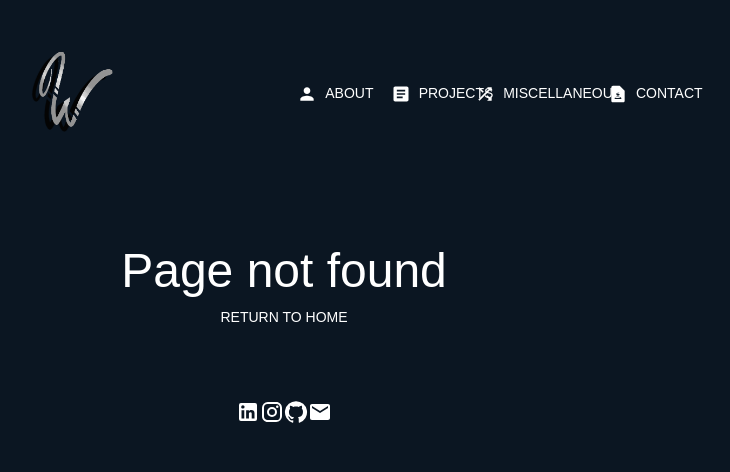
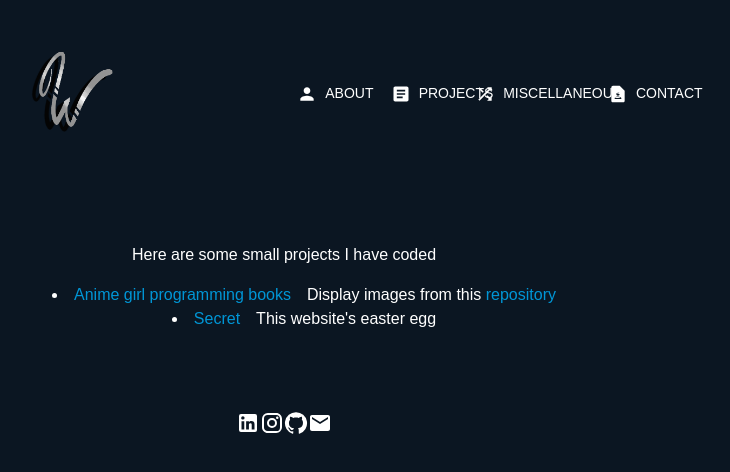
Before and after one commit to willyyhuang/portfolio, a Next.js app: page /Miscellaneous in a window 1280 px wide. Before the commit this address had no page. Shown: the top 472 px of the page, without its empty margins (356-1086 px from the left). Built offline with nearby package versions, Linux system fonts and the light colour scheme; a web font is replaced by a local one.

Commit message:
update miscellaneous

```diff
--- a/components/Layout.tsx
+++ b/components/Layout.tsx
@@ -6,20 +6,12 @@ import InstagramIcon from '@mui/icons-material/Instagram'
 import LinkedInIcon from '@mui/icons-material/LinkedIn'
 import PersonIcon from '@mui/icons-material/Person'
 import ShuffleIcon from '@mui/icons-material/Shuffle'
-import {
-  Button,
-  CircularProgress,
-  Grid,
-  Link as MuiLink,
-  Menu,
-  MenuItem,
-  Typography,
-} from '@mui/material'
+import {Button, CircularProgress, Grid, Link as MuiLink} from '@mui/material'
 import {hexEncode} from '@utils/index'
 import Image from 'next/image'
 import Link from 'next/link'
-import Router, {useRouter} from 'next/router'
-import {ReactNode, useEffect, useState} from 'react'
+import Router from 'next/router'
+import {ReactNode, useState} from 'react'
 import styled from 'styled-components'
 
 const StyledHeader = styled(Grid)`
@@ -49,10 +41,6 @@ const AnimatedContent = styled.div`
   }
 `
 
-const StyledLink = styled(Link)`
-  color: #ffffff;
-`
-
 const LayoutWrapper = styled.div`
   min-height: 90vh;
 `
@@ -71,15 +59,6 @@ type LayoutProps = {
 
 const Layout = ({children}: LayoutProps) => {
   const [loading, setIsLoading] = useState<boolean>(false)
-  const [anchorEl, setAnchorEl] = useState<null | HTMLElement>(null)
-  const resetAnchorEl = () => {
-    setAnchorEl(null)
-  }
-  const router = useRouter()
-
-  useEffect(() => {
-    resetAnchorEl()
-  }, [router.pathname])
 
   Router.events.on('routeChangeStart', () => setIsLoading(true))
   Router.events.on('routeChangeComplete', () => setIsLoading(false))
@@ -113,21 +92,9 @@ const Layout = ({children}: LayoutProps) => {
           </Link>
         </Grid>
         <Grid item xs={12} md={1} justifyContent='center' container>
-          <Button onClick={(e) => setAnchorEl(e.currentTarget)} startIcon={<ShuffleIcon />}>
-            Miscellaneous
-          </Button>
-          <Menu anchorEl={anchorEl} open={Boolean(anchorEl)} onClose={resetAnchorEl}>
-            <MenuItem>
-              <StyledLink href='/Miscellaneous/ProgrammingBook'>
-                <Typography>Programming books</Typography>
-              </StyledLink>
-            </MenuItem>
-            <MenuItem>
-              <StyledLink href='/Miscellaneous/Secret'>
-                <Typography>Secret</Typography>
-              </StyledLink>
-            </MenuItem>
-          </Menu>
+          <Link href='/Miscellaneous'>
+            <Button startIcon={<ShuffleIcon />}>Miscellaneous</Button>
+          </Link>
         </Grid>
         <Grid item xs={12} md={1} justifyContent='center' container>
           <Link href='/Contact'>
--- /dev/null
+++ b/pages/Miscellaneous/index.tsx
@@ -0,0 +1,39 @@
+import Link from 'next/link'
+import styled from 'styled-components'
+
+const Container = styled.div`
+  text-align: center;
+  list-style-position: inside;
+`
+
+const Description = styled.p`
+  margin-left: 1em;
+  display: inline;
+`
+
+const Miscellaneous = () => (
+  <Container>
+    <div>Here are some small projects I have coded</div>
+    <ul>
+      <li>
+        <Link href='/Miscellaneous/ProgrammingBook'>Anime girl programming books</Link>
+        <Description>
+          Display images from this{' '}
+          <a
+            href='https://github.com/cat-milk/Anime-Girls-Holding-Programming-Books'
+            target='_blank'
+            rel='noreferrer'>
+            repository
+          </a>
+        </Description>
+      </li>
+      <li>
+        <Link href='/Miscellaneous/Secret'>Secret</Link>
+        <Description>This website&apos;s easter egg</Description>
+      </li>
+    </ul>
+  </Container>
+)
+
+Miscellaneous.displayName = 'Miscellaneous'
+export default Miscellaneous
```
Also changed, not shown: pages/Miscellaneous/ProgrammingBook.tsx (+10 -2 lines).
